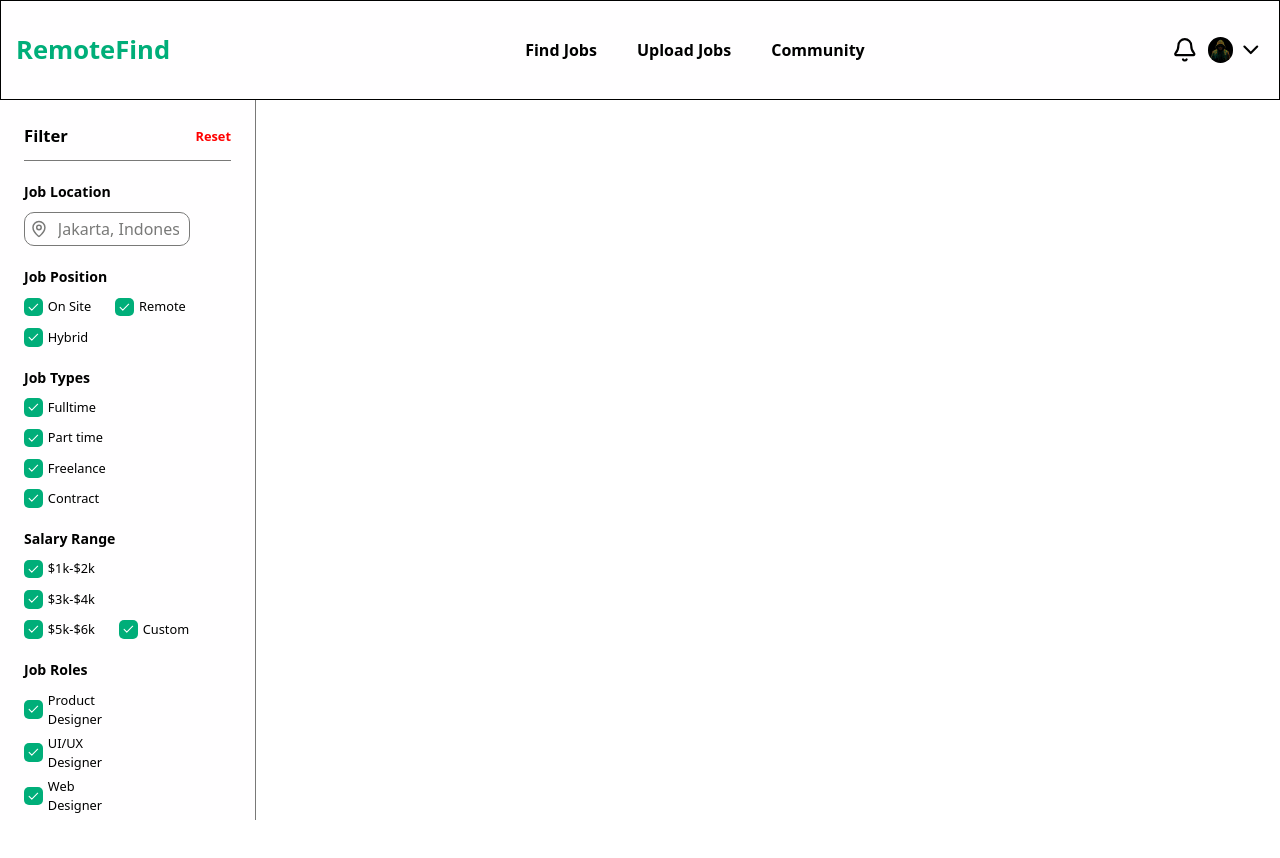
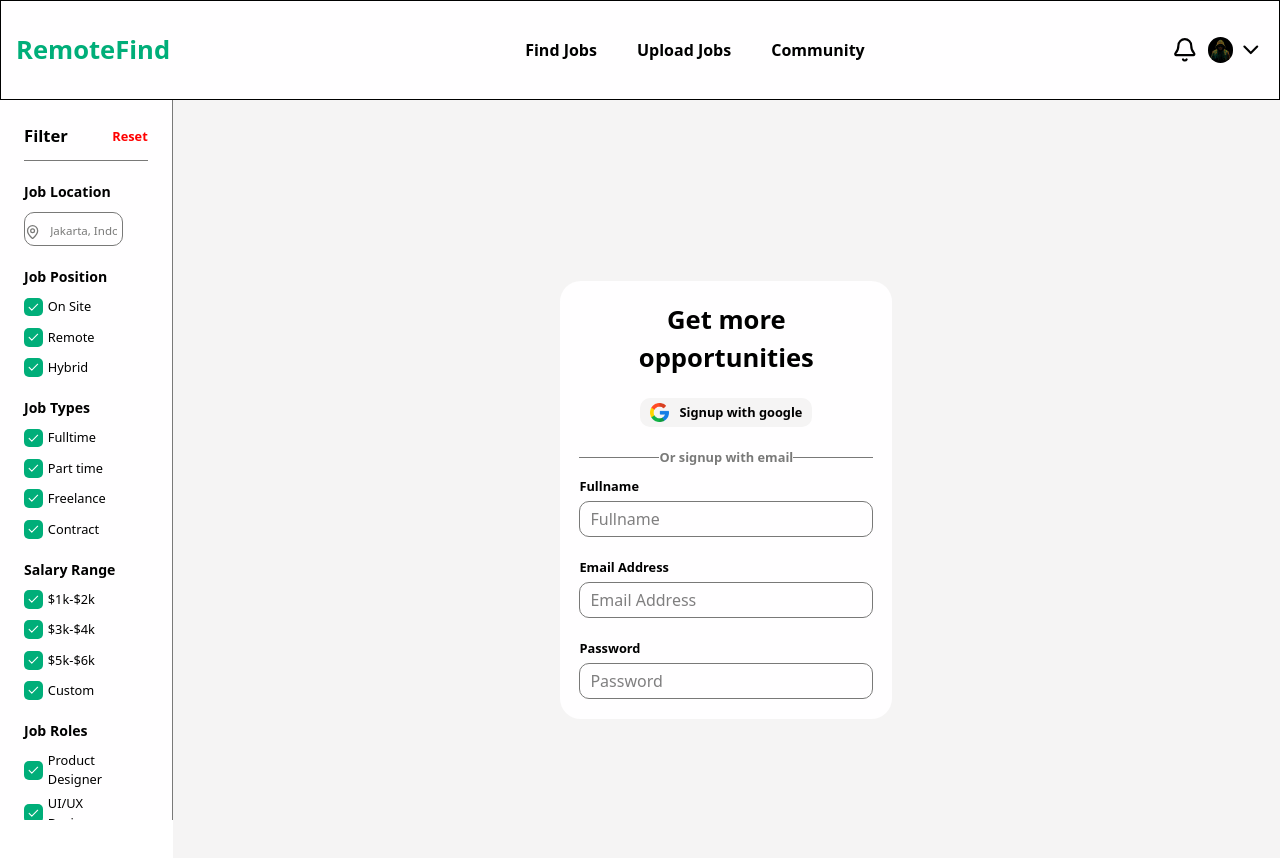
Before and after one commit to raazymuhd1/remote-find, a React (Vite) app: page /auth/1 in a window 1280 px wide. Shown: the top 858 px of the page. Before the commit the page ends 820 px from the top, so only its background shows below. Built offline with nearby package versions, Linux system fonts and the light colour scheme.

Commit message:
setup an auth page

```diff
--- a/src/App.tsx
+++ b/src/App.tsx
@@ -1,6 +1,6 @@
 import { useState } from 'react'
 import { Header, Sidebar } from './components'
-import { FindJobs, UploadJobs, Signup } from './pages'
+import { FindJobs, UploadJobs, Auth } from './pages'
 import { ListFilterPlus } from 'lucide-react'
 import { Routes, Route } from 'react-router'
 import './App.scss'
@@ -27,8 +27,9 @@ function App() {
           className={`w-full fixed left-0 bottom-0 ${showSidebar ? "opacity-[1] rounded-[10px] h-[90vh] sidebar_mobile w-screen" : "w-0 h-0 opacity-[0]"}`}>
            <Sidebar isMobileScreen={true} />
         </aside>
+
         <Routes>
-          <Route path='/auth' element={<Signup />} />
+          <Route path='/auth/:type' element={<Auth />} />
           <Route path='/' index={true} element={<FindJobs />} />
           <Route path='/upload-jobs' element={<UploadJobs />} />
         </Routes>
--- a/src/assets/index.ts
+++ b/src/assets/index.ts
@@ -1,2 +1,3 @@
 export { default as profile } from "./profile/profile.png"
 export { default as apple } from "./job/apple-logo.jpg"
+export { default as google } from "./auth/google.png"
--- /dev/null
+++ b/src/components/auth/Signup.tsx
@@ -0,0 +1,33 @@
+import { google } from '../../assets'
+import TextField from './TextField'
+
+const Signup = () => {
+  return (
+    <section className='h-screen w-screen flex flex-col justify-center bg-(--light-white)'>
+        <div className='flex flex-col gap-[10px] lg:w-[30%] md:w-[40%] w-[80%] mx-auto min-h-[50%] bg-(--white) rounded-[1.3rem] p-[1.2rem]'>
+            <div className='flex flex-col items-center gap-[1.3rem]'>
+                <h2 className='text-center text-[clamp(1.3rem,2vmax,2rem)] font-bold'> Get more opportunities </h2>
+                <div className='flex items-center rounded-[10px] bg-(--light-white) py-[5px] px-[10px] gap-[10px] cursor-pointer'>
+                    <img src={google} alt="google-icon" className='w-[clamp(1.2rem,1.5vmax,1.5rem)] h-[clamp(1.2rem,1.5vmax,1.5rem)] object-cover' />
+                    <strong className='text-[clamp(.8rem,1vmax,1rem)]'> Signup with google </strong>
+                </div>
+
+                <div className='flex w-full items-center'>
+                    <div className='h-[1px] w-[40%] bg-(--grey)' />
+                    <h4 className='text-[clamp(.8rem,1vmax,1rem)] whitespace-nowrap font-semibold text-(--grey)'> Or signup with email </h4>
+                    <div className='h-[1px] w-[40%] bg-(--grey)' />
+                </div>
+            </div>
+
+            {/* INPUTS */}
+            <div className='w-full flex flex-col gap-[1.3rem]'>
+                <TextField htmlFor='fullname' placeholder='Fullname' type="text" label='Fullname' />
+                <TextField htmlFor='email' placeholder='Email Address' type="email" label='Email Address' />
+                <TextField htmlFor='password' placeholder='Password' type="password" label='Password' />
+            </div>
+        </div>
+    </section>
+  )
+}
+
+export default Signup
--- /dev/null
+++ b/src/components/auth/TextField.tsx
@@ -0,0 +1,19 @@
+import React from 'react'
+
+interface IProps {
+    htmlFor: string;
+    placeholder: string;
+    type: string;
+    label: string;
+}
+
+const TextField = ({  htmlFor, placeholder, type, label }: IProps) => {
+  return (
+    <div className={`flex flex-col gap-[5px] w-full`}>
+        <label htmlFor={htmlFor} className='font-semibold text-[clamp(.8rem,1vmax,1rem)]'> {label} </label>
+        <input type={type} id={htmlFor} placeholder={placeholder} className={`py-[5px] px-[10px] rounded-[10px] border-[1px] border-(--border-col) w-full`} />
+    </div>
+  )
+}
+
+export default TextField
--- a/src/components/header/index.tsx
+++ b/src/components/header/index.tsx
@@ -1,9 +1,12 @@
 import React from 'react'
 import Navbar from './Navbar'
+import { useLocation } from 'react-router'
 
 const Header = () => {
+   const location = useLocation()
+
   return (
-    <header className='w-full sticky bg-(--white) p-[15px] border-[1px] border-( --border-col) top-0 h-[100px]'>
+    <header className={`w-full sticky bg-(--white) p-[15px] border-[1px] border-( --border-col) top-0 h-[100px] z-[9] ${location.pathname == "/auth/signup" && "hidden"}`}>
         <Navbar />
     </header>
   )
--- a/src/components/index.ts
+++ b/src/components/index.ts
@@ -1,3 +1,4 @@
 export { default as Header } from "./header"
 export { default as Sidebar } from "./sidebar"
 export { default as Jobs } from "./jobs"
+export { default as Signup } from "./auth/Signup"
--- a/src/components/jobs/JobCard.tsx
+++ b/src/components/jobs/JobCard.tsx
@@ -7,7 +7,7 @@ interface IProps {
 
 const JobCard = ({ setShowDetails }: IProps) => {
   return (
-    <section className={`p-[20px] w-[250px] flex flex-col gap-[1.3rem] rounded-[15px] border-[1px] border-(--border-col) hover:border-(--bright-green) cursor-pointer bg-(--white) transition-[margin,border,2s,ease-in-out] hover:translate-y-[-3px]`}>
+    <section className={`p-[20px] max-w-[250px] flex flex-col gap-[1.3rem] rounded-[15px] border-[1px] border-(--border-col) hover:border-(--bright-green) cursor-pointer bg-(--white) transition-[margin,border,2s,ease-in-out] hover:translate-y-[-3px]`}>
         <div className='flex items-center w-full justify-between'>
             {/* company logo */}
             <img src={apple} alt="company-logo" className="rounded-[50%] w-[clamp(1.3rem,1.9vmax,1.9rem)] object-cover h-[clamp(1.3rem,1.9vmax,1.9rem)]" />
--- a/src/components/jobs/index.tsx
+++ b/src/components/jobs/index.tsx
@@ -8,7 +8,7 @@ const Jobs = () => {
     const [jobs, setJobs] = useState('')
 
   return (
-    <section className='md:w-[80%] h-[90vh] overflow-y-auto w-full bg-(--light-white) p-[1.3rem]'>
+    <section className='md:w-[85%] h-[90vh] overflow-y-auto w-full bg-(--light-white) md:p-[1.3rem] p-[.5rem]'>
       {/* BANNER */}
       <section className='flex flex-col gap-[1rem]'>
           <div className='bg-(--bright-green) flex flex-col gap-[2rem] p-[15px] w-full rounded-[15px]'>
@@ -30,7 +30,7 @@ const Jobs = () => {
 
 
       {/* jobs card */}
-      <article className='mt-[1rem] w-full overflow-y-auto p-[1rem]'>
+      <article className='mt-[1rem] w-full overflow-y-auto md:p-[1rem] p-[.5rem]'>
         <JobCard setShowDetails={setShowDetails} />
       </article>
 
@@ -40,7 +40,7 @@ const Jobs = () => {
         className={`fixed inset-0 ${showDetails ? "opacity-[1] h-screen w-screen job_details" : "w-0 h-0 opacity-[0]"} delay-200 transition-[position,height,width,right,opacity,3s,ease-in-out]`}>
          <aside
           onClick={(e) => e.stopPropagation()}
-          className='absolute right-0 bg-(--white) h-full lg:w-[30%] md:w-[40%] w-[50%] p-[1.5rem] rounded-[10px]'>
+          className='absolute right-0 bg-(--white) h-full lg:w-[30%] md:w-[40%] w-[80%] p-[1.5rem] rounded-[10px]'>
            <JobDetails />
          </aside>
       </div>
--- /dev/null
+++ b/src/pages/Auth.tsx
@@ -0,0 +1,11 @@
+import { Signup } from "../components"
+
+const Auth = () => {
+  return (
+    <>
+       <Signup />
+    </>
+  )
+}
+
+export default Auth
--- a/src/pages/Signup.tsx
+++ /dev/null
@@ -1,9 +0,0 @@
-import React from 'react'
-
-const Signup = () => {
-  return (
-    <div>Signup</div>
-  )
-}
-
-export default Signup
--- a/src/pages/index.ts
+++ b/src/pages/index.ts
@@ -1,3 +1,3 @@
-export { default as Signup } from "./Signup"
+export { default as Auth } from "./Auth"
 export { default as FindJobs } from "./FindJobs"
 export { default as UploadJobs } from "./UploadJobs"
```
Also changed, not shown: src/components/sidebar/index.tsx (+9 -6 lines), src/assets/auth/google.png (added).
